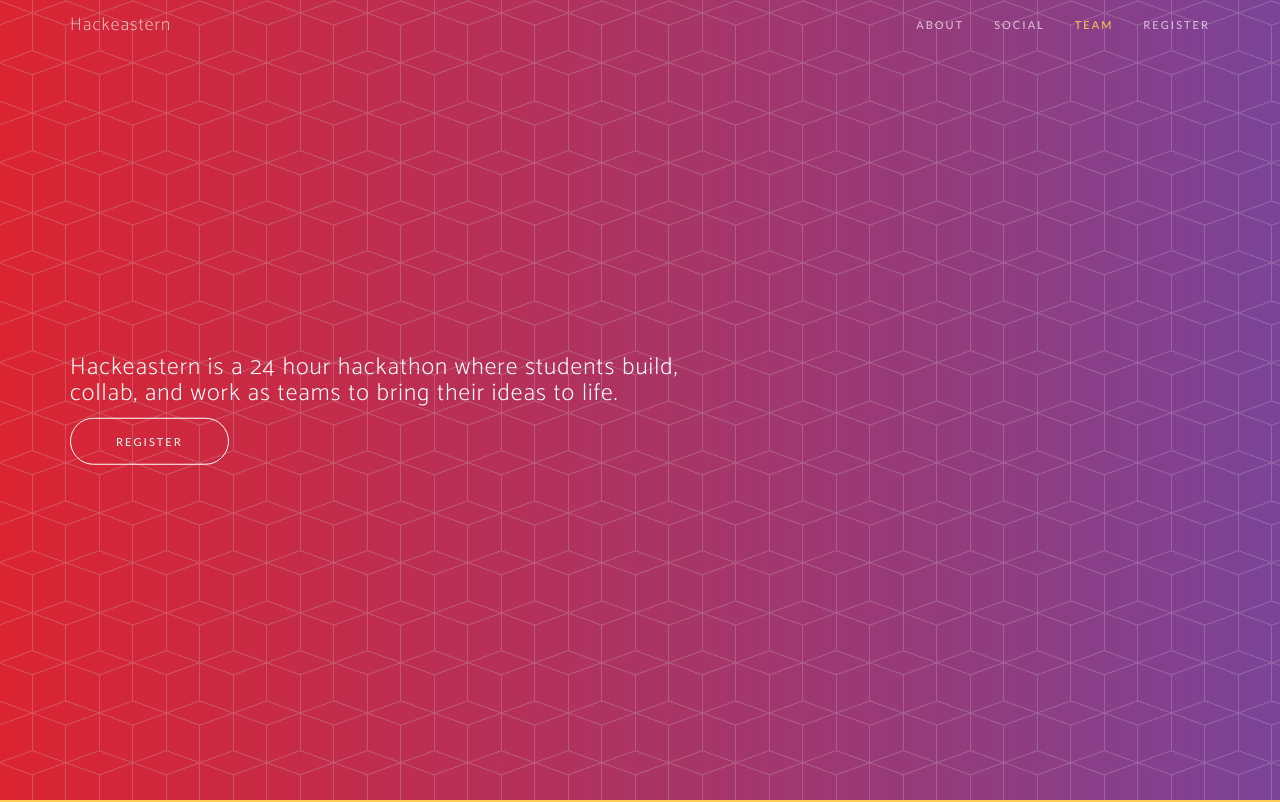
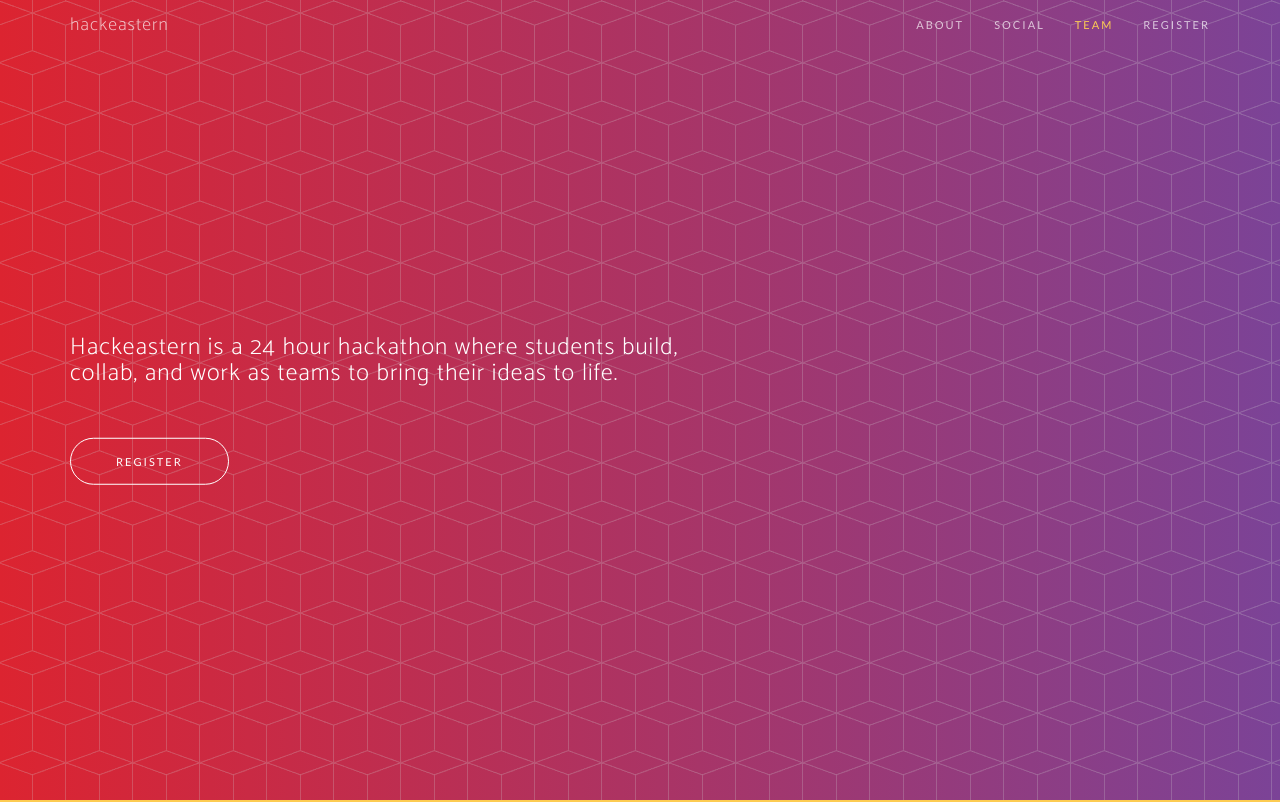
Before and after one commit to HackEastern/HackEastern.github.io, a website: page index.html in a window 1280 px wide. Shown: the top 802 px of the page. Drawn offline with nearby package versions, Linux system fonts and the light colour scheme; a web font is replaced by a local one.

Commit message:
Updates to personal project using alias

```diff
--- a/index.html
+++ b/index.html
@@ -44,7 +44,7 @@
                 <button type="button" class="navbar-toggle collapsed" data-toggle="collapse" data-target="#bs-example-navbar-collapse-1">
                     <span class="sr-only">Toggle navigation</span> Menu <i class="fa fa-bars"></i>
                 </button>
-                <a class="navbar-brand page-scroll" href="#page-top">Hackeastern</a>
+                <a class="navbar-brand page-scroll" href="#page-top">hackeastern</a>
             </div>
 
             <!-- Collect the nav links, forms, and other content for toggling -->
@@ -76,6 +76,7 @@
                     <div class="header-content">
                         <div class="header-content-inner">
                             <h3>Hackeastern is a 24 hour hackathon where students build, collab, and work as teams to bring their ideas to life. </h3>
+                            <br /><br />
                             <a href="https://zcollins.typeform.com/to/GrcJ23" class="btn btn-outline btn-xl page-scroll">Register</a>
                         </div>
                     </div>
```
